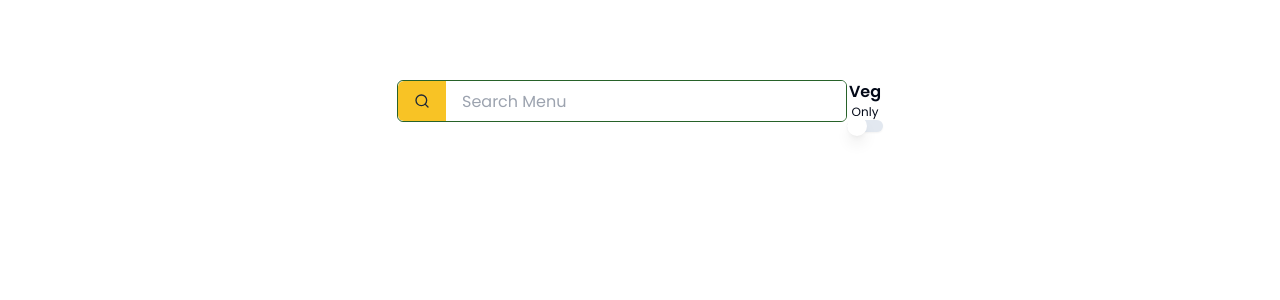
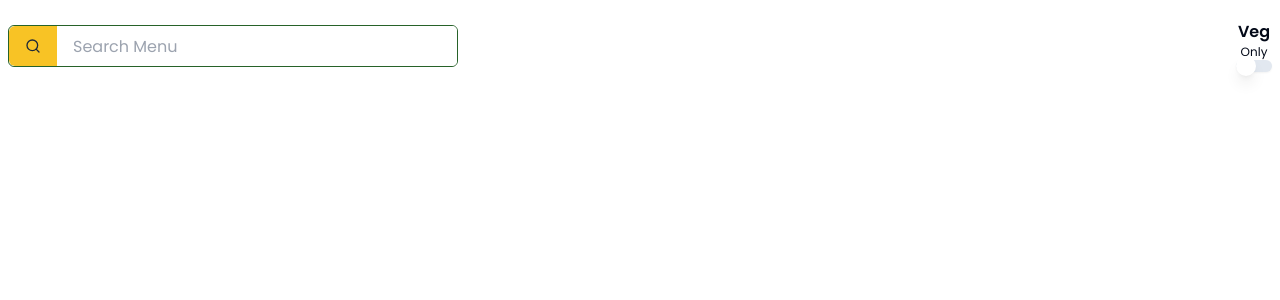
Before and after one commit to akshat-g-07/store-order, a Next.js app: page /order in a window 1280 px wide. Shown: the top 300 px of the page. Built offline with nearby package versions, Linux system fonts and the light colour scheme.

Commit message:
fix: ui fixes

```diff
--- a/app/(customer)/order/page.jsx
+++ b/app/(customer)/order/page.jsx
@@ -17,10 +17,10 @@ const searchSuggestions = [
 export default function Page() {
   return (
     <>
-      <div className="py-20 flex justify-center">
+      <section className="py-5 px-2 flex justify-between items-center">
         <SearchBar searchSuggestions={searchSuggestions} />
         <VegSwitch />
-      </div>
+      </section>
     </>
   );
 }
```
